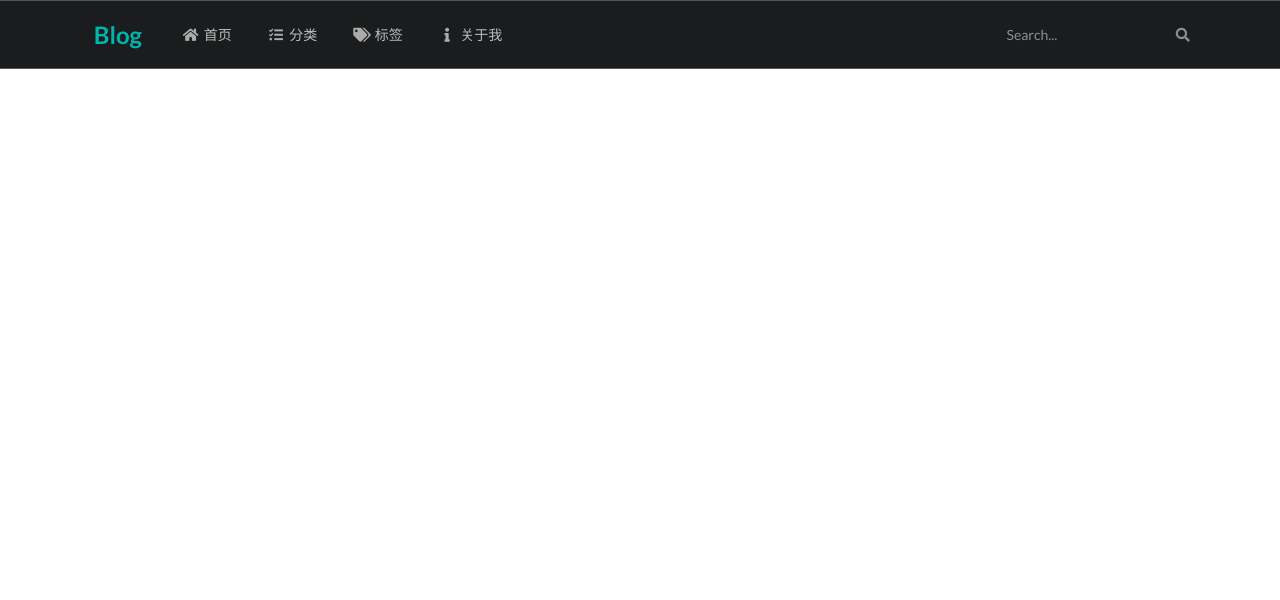
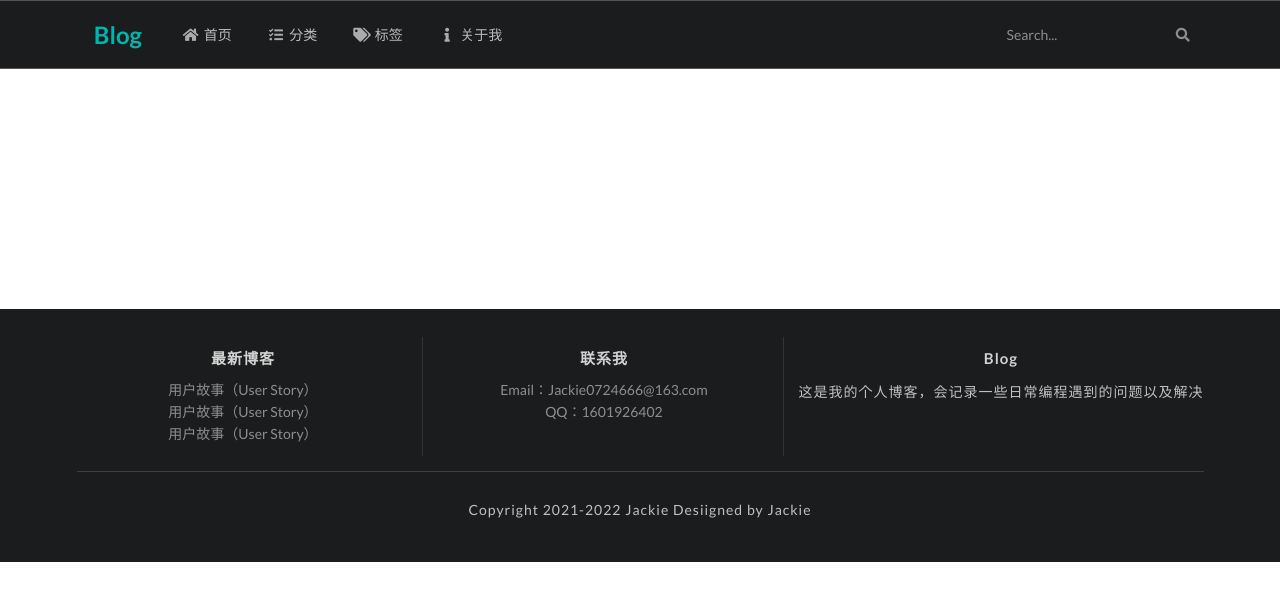
Before and after one commit to Jackie-YangChen/Jackie_Blog, a plain HTML site: page index.html in a window 1280 px wide. Drawn offline with nearby package versions, Linux system fonts and the light colour scheme.

Commit message:
首页底部

```diff
--- a/index.html
+++ b/index.html
@@ -39,10 +39,42 @@
             <br>
             <br>
             <br>
+            <br>
+            <br>
+            <br>
+            <br>
+            <br>
         </div>
 
         <!-- 底部 -->
-        <footer>
+        <footer class="ui inverted vertical segment m-padded-tb-massive">
+            <div class="ui center aligned container">
+                <!-- 一共十六分 -->
+                <div class="ui inverted divided grid">
+                    <div class="five wide column">
+                        <h4 class="ui inverted header m-text-spaced m-opacity-mini">最新博客</h4>
+                        <div class="ui inverted link list">
+                            <a href="#" class="item">用户故事（User Story）</a>
+                            <a href="#" class="item">用户故事（User Story）</a>
+                            <a href="#" class="item">用户故事（User Story）</a>
+                        </div>
+                    </div>
+                    <div class="five wide column">
+                        <h4 class="ui inverted header m-text-spaced m-opacity-mini">联系我</h4>
+                        <div class="ui inverted link list">
+                            <a href="#" class="item">Email：Jackie0724666@163.com</a>
+                            <a href="#" class="item">QQ：1601926402</a>
+                        </div>
+                    </div>
+                    <div class="six wide column">
+                        <h4 class="ui inverted header m-text-spaced m-opacity-mini">Blog</h4>
+                        <p class="m-text-thin m-text-spaced m-opacity-mini">这是我的个人博客，会记录一些日常编程遇到的问题以及解决</p>
+                    </div>
+
+                </div>
+                <div class="ui inverted section divider"></div>
+                <p class="m-text-thin m-text-spaced m-opacity-mini">Copyright 2021-2022 Jackie Desiigned by Jackie</p>
+            </div>
 
         </footer>
 
--- a/static/css/me.css
+++ b/static/css/me.css
@@ -4,3 +4,22 @@
     padding-bottom: 0.2em !important;
 
 }
+.m-padded-tb-massive{
+    padding-top: 3em !important;
+    padding-bottom: 3em !important;
+}
+
+/* text */
+.m-text-thin{
+    font-weight: 300 !important;
+}
+.m-text-spaced{
+    letter-spacing: 1px !important;
+}
+.m-text-lined{
+    line-height: 1.8;
+}
+
+.m-opacity-mini{
+    opacity: 0.8 !important;
+}
```
